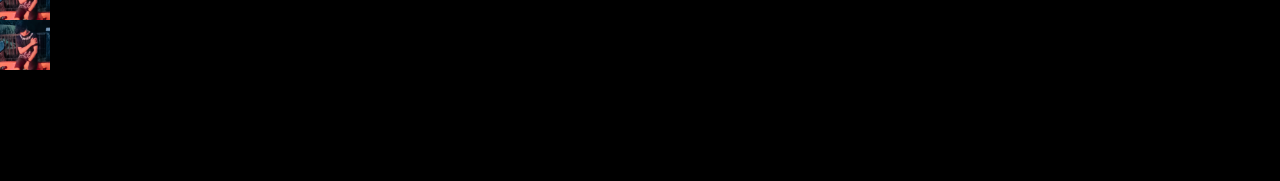
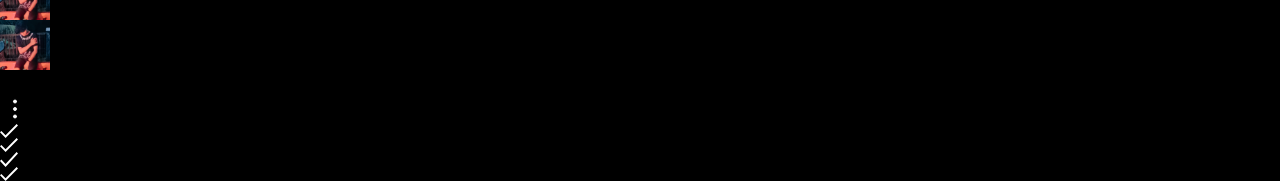
Before and after one commit to z3t444/Profile-grid-card, a React (Vite) app: page / in a window 1280 px wide. Shown: the part 3848-4029 px from the top of the page. Before the commit the page ends 3918 px from the top, so only its background shows below. Built offline with nearby package versions, Linux system fonts and the light colour scheme.

Commit message:
<ui>(New Skill card Section)

```diff
--- a/src/content/section/CommunityCard.jsx
+++ b/src/content/section/CommunityCard.jsx
@@ -14,7 +14,7 @@ function CommunityCard() {
               On Building a global <br />
               mindset
             </h3>
-            <p className="text-gray-600 text-[13px] max-w-[300px] mt-2 leading-6">Lorem ipsum dolor sit amet consectetur adipisicing elit. Quod eius molestiae laudantium labore atque praesentium sunt, nobis deserunt a ipsam dicta illo error unde illum natus quam. Officiis, fuga deserunt.</p>
+            <p className="text-gray-600 text-[13px] max-w-[300px] mb-5 mt-4 leading-6">Lorem ipsum dolor sit amet consectetur adipisicing elit. Quod eius molestiae laudantium labore atque praesentium sunt, nobis deserunt a ipsam dicta illo error unde illum natus quam. Officiis, fuga deserunt.</p>
           </div>
         </div>
       </div>
--- a/src/content/section/Header.jsx
+++ b/src/content/section/Header.jsx
@@ -1,7 +1,7 @@
 function Header() {
   return (
     <>
-      <div className="text-2xl font-semibold text-center mb-10 text-gray-200">Social Profile</div>
+      <div className="text-3xl mt-14  font-bold text-center mb-14 uppercase text-gray-400">Social Profile</div>
     </>
   );
 }
--- /dev/null
+++ b/src/content/section/SkillCard.jsx
@@ -0,0 +1,31 @@
+import CheckIcons from "../components/SkillCard/Asset/Shape.svg";
+import HorizontalMenu from '../components/SkillCard/Asset/MenuVertical.svg'
+
+function SkillCard() {
+  return (
+    <>
+      <div className="max-w-sm rounded-2xl px-6 py-5 mt-6 bg-[#171717]">
+        <div className="heading-skill-card flex items-center justify-between">
+            <h3 className="text-gray-300 font-semibold">Skill</h3>
+            <img className="rotate-90" src={HorizontalMenu} alt="" />
+        </div>
+        <div className="grid mt-10 gap-12 mb-5">
+          <div>
+            <img className="p-4 rounded-full bg-gradient-to-br from-[#79ffb8] to-[#4979ec]" src={CheckIcons} alt="" />
+          </div>
+          <div>
+            <img className="p-4 rounded-full bg-gradient-to-br from-[#79ffb8] to-[#4979ec]" src={CheckIcons} alt="" />
+          </div>
+          <div>
+            <img className="p-4 rounded-full bg-gradient-to-br from-[#79ffb8] to-[#4979ec]" src={CheckIcons} alt="" />
+          </div>
+          <div>
+            <img className="p-4 rounded-full bg-gradient-to-br from-[#79ffb8] to-[#4979ec]" src={CheckIcons} alt="" />
+          </div>
+        </div>
+      </div>
+    </>
+  );
+}
+
+export default SkillCard;
--- a/src/layout/LayoutContent.jsx
+++ b/src/layout/LayoutContent.jsx
@@ -14,6 +14,7 @@ import CookiesCard from "../content/section/CookiesCard";
 import CardTeam from "../content/section/CardTeam";
 import FavSection from "../content/section/FavSection";
 import SprintFork from "../content/section/SprintFork";
+import SkillCard from "../content/section/SkillCard";
 // right
 
 function LayoutContent() {
@@ -42,6 +43,7 @@ function LayoutContent() {
           <CardTeam />
           <FavSection />
           <SprintFork />
+          <SkillCard />
         </div>
         <div>{/* right */}</div>
       </div>
```
Also changed, not shown: src/content/components/SkillCard/Asset/MenuVertical.svg (added), src/content/components/SkillCard/Asset/Shape.svg (added).
